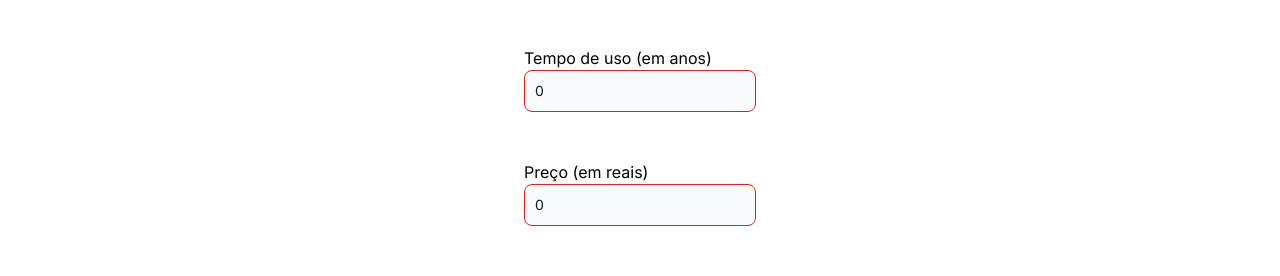
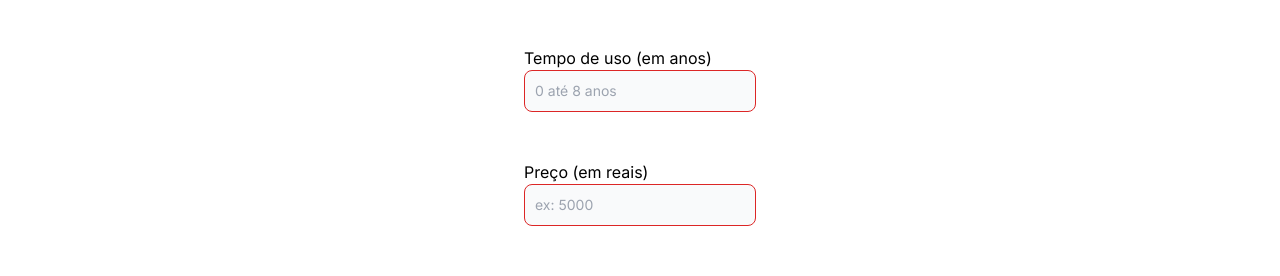
Before and after one commit to vgont/brainstormers-porto-bike, a Next.js app: page /documentos in a window 1280 px wide. Shown: the part 304-580 px from the top of the page. Built offline with nearby package versions, Linux system fonts and the light colour scheme.

Commit message:
age & price state changed

```diff
--- a/src/app/documentos/page.tsx
+++ b/src/app/documentos/page.tsx
@@ -27,8 +27,8 @@ export default function DocumentosBike() {
 
   const [isElectricState, setIsElectricState] = useState(false);
   const [serialNumberState, setSerialNumberState] = useState("");
-  const [ageState, setAgeState] = useState(0);
-  const [priceState, setPriceState] = useState(0);
+  const [ageState, setAgeState] = useState<number | null>(null);
+  const [priceState, setPriceState] = useState<number | null>(null);
   const [brandState, setBrandState] = useState("");
   const [modelState, setModelState] = useState("");
   const [maxAge] = useState(isElectricState ? 3 : 8);
@@ -76,7 +76,7 @@ export default function DocumentosBike() {
 
   //valida tempo de uso
   useEffect(() => {
-    setAge(ageState);
+    setAge(ageState as number);
     setIsAllValidated(false);
     if (ageState && ageState >= 0 && ageState <= maxAge) {
       setAgeIsValidated(true);
@@ -87,7 +87,7 @@ export default function DocumentosBike() {
 
   //valida valor
   useEffect(() => {
-    setPrice(priceState);
+    setPrice(priceState as number);
     setIsAllValidated(false);
     if (priceState && priceState >= 0 && priceState <= 100000) {
       setPriceIsValidated(true);
@@ -135,7 +135,7 @@ export default function DocumentosBike() {
           {"Número de Série"}
         </InputField>
         <InputField
-          valueInput={ageState}
+          valueInput={ageState as number}
           isValidated={isAgeValidated}
           placeHolder={isElectricState ? "0 até 3 anos" : "0 até 8 anos"}
           idName="tempoUso"
@@ -147,7 +147,7 @@ export default function DocumentosBike() {
 
         <InputField
           idName="valor"
-          valueInput={priceState}
+          valueInput={priceState as number}
           isValidated={isPriceValidated}
           placeHolder="ex: 5000"
           typeOfInput="number"
```
